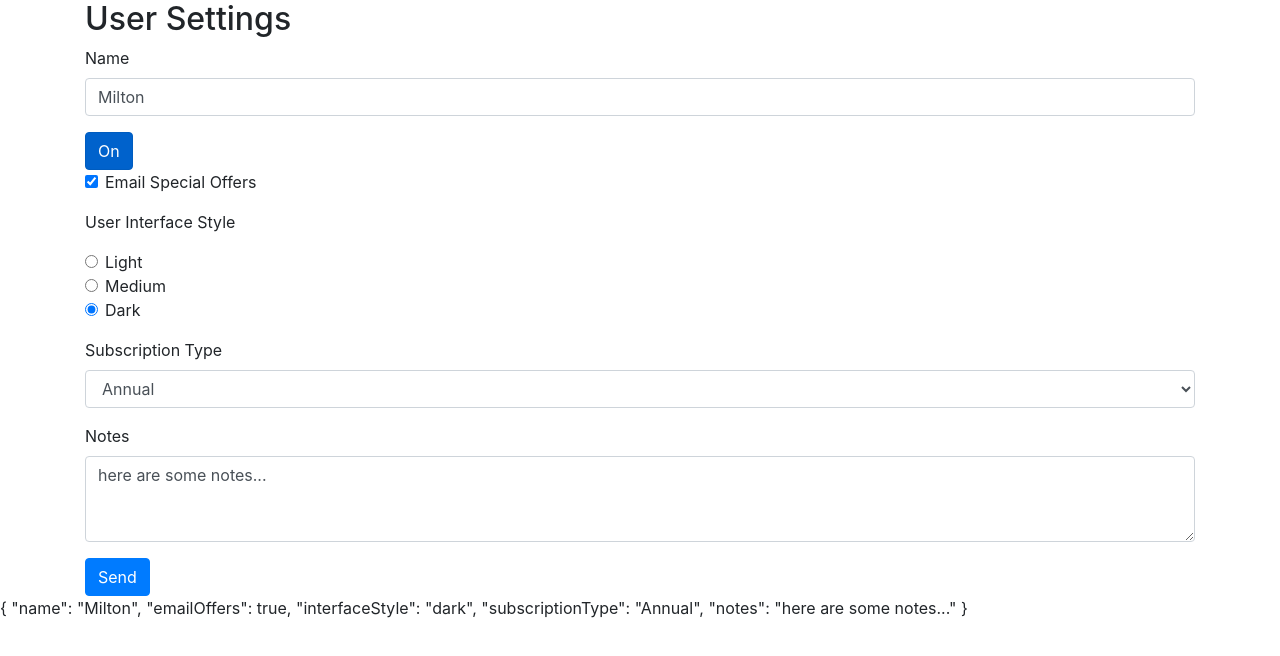
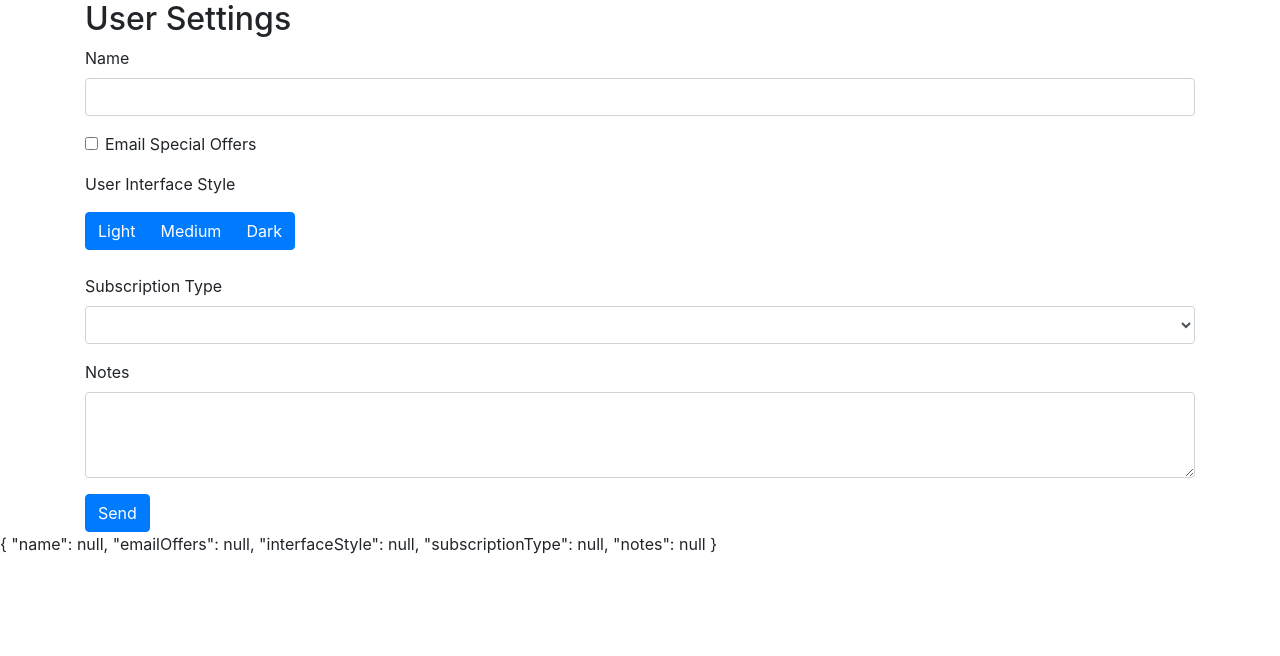
Before and after one commit to PedroMDAndre/PS-Angular-Forms, an Angular app: page / in a window 1280 px wide. Shown: the top 656 px of the page. Built offline with nearby package versions, Linux system fonts and the light colour scheme.

Commit message:
radio buttons

```diff
--- a/package.json
+++ b/package.json
@@ -3,7 +3,7 @@
   "version": "0.0.0",
   "scripts": {
     "ng": "ng",
-    "start": "ng serve",
+    "start": "ng serve -o",
     "build": "ng build",
     "test": "ng test",
     "lint": "ng lint",
--- a/src/app/user-settings-form/user-settings-form.component.html
+++ b/src/app/user-settings-form/user-settings-form.component.html
@@ -10,11 +10,6 @@
                 Enter a name
             </div>
         </div>
-        <button type="button" class="btn btn-primary" name="singleModel" [(ngModel)]="singleModel" btnCheckbox
-            btnCheckboxTrue="On" btnCheckboxFalse="Off">
-            {{ singleModel }}
-        </button>
-
 
 
         <div class="form-check form-group">
@@ -27,28 +22,15 @@
 
         <p>User Interface Style</p>
         <div class="form-group">
-            <div class="form-check">
-                <input class="form-check-input" type="radio" name="interfaceStyle" id="lightInterface" value="light"
-                    checked [(ngModel)]="userSettings.interfaceStyle" />
-                <label class="form-check-label" for="interfaceStyle">
-                    Light
-                </label>
-            </div>
+            <div class="btn-group">
+                <label class="btn btn-primary" [(ngModel)]="userSettings.interfaceStyle" name="interfaceStyle"
+                    btnRadio="Light" tabindex="0" role="button">Light</label>
 
-            <div class="form-check">
-                <input class="form-check-input" type="radio" name="interfaceStyle" id="mediumInterface" value="medium"
-                    [(ngModel)]="userSettings.interfaceStyle" />
-                <label class="form-check-label" for="interfaceStyle">
-                    Medium
-                </label>
-            </div>
+                <label class="btn btn-primary" [(ngModel)]="userSettings.interfaceStyle" name="interfaceStyle"
+                    btnRadio="Medium" tabindex="0" role="button">Medium</label>
 
-            <div class="form-check">
-                <input class="form-check-input" type="radio" name="interfaceStyle" id="darkInterface" value="dark"
-                    [(ngModel)]="userSettings.interfaceStyle" />
-                <label class="form-check-label" for="interfaceStyle">
-                    Dark
-                </label>
+                <label class="btn btn-primary" [(ngModel)]="userSettings.interfaceStyle" name="interfaceStyle"
+                    btnRadio="Dark" tabindex="0" role="button">Dark</label>
             </div>
         </div>
 
--- a/src/app/user-settings-form/user-settings-form.component.ts
+++ b/src/app/user-settings-form/user-settings-form.component.ts
@@ -12,14 +12,13 @@
 export class UserSettingsFormComponent implements OnInit {
 
   originalUserSettings: UserSettings = {
-    name: "Milton",
-    emailOffers: true,
-    interfaceStyle: "dark",
-    subscriptionType: "Annual",
-    notes: "here are some notes..."
+    name: null,
+    emailOffers: null,
+    interfaceStyle: null,
+    subscriptionType: null,
+    notes: null
   };
 
-  singleModel = "On";
 
   userSettings: UserSettings = { ...this.originalUserSettings };
   postError: boolean = false;
--- a/tsconfig.json
+++ b/tsconfig.json
@@ -5,7 +5,7 @@
     "baseUrl": "./",
     "outDir": "./dist/out-tsc",
     "forceConsistentCasingInFileNames": true,
-    "strict": true,
+    "strict": false,
     "noImplicitReturns": true,
     "noFallthroughCasesInSwitch": true,
     "sourceMap": true,
```
